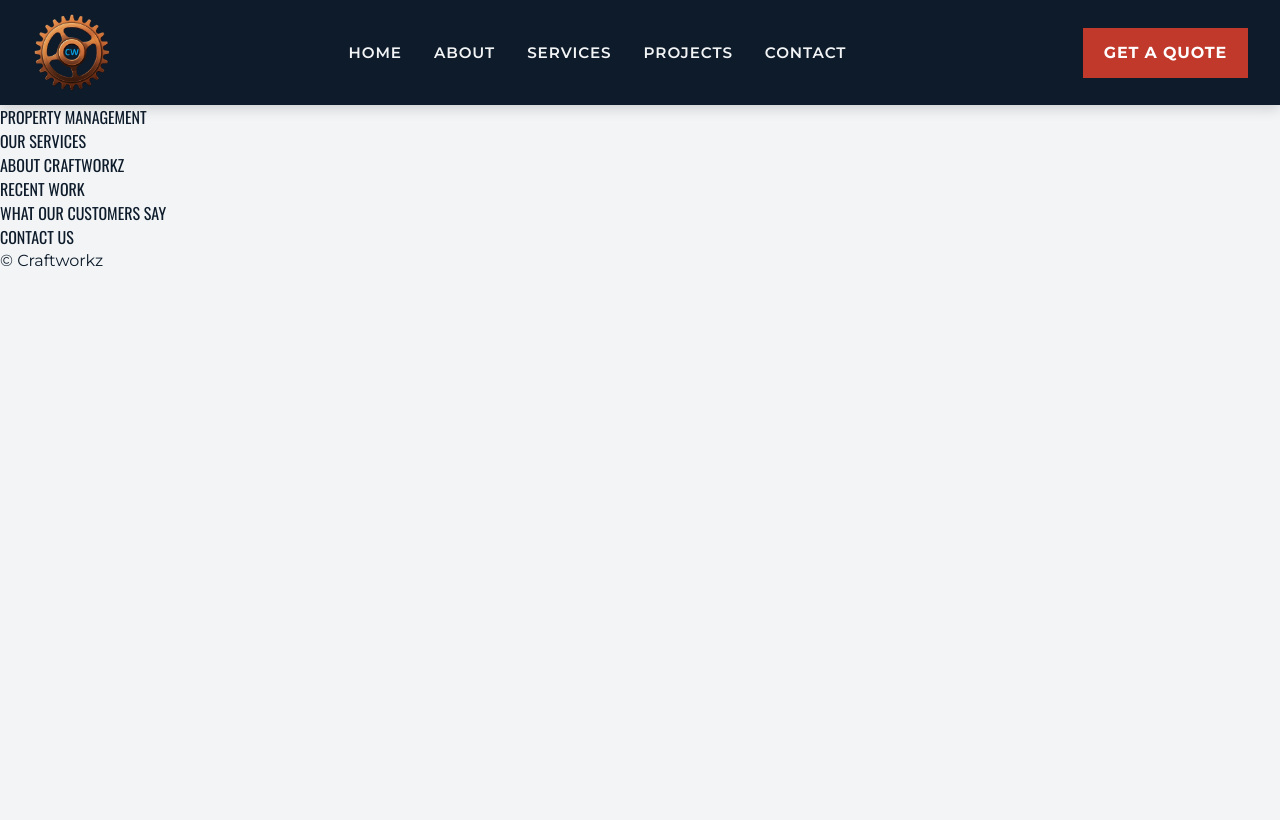
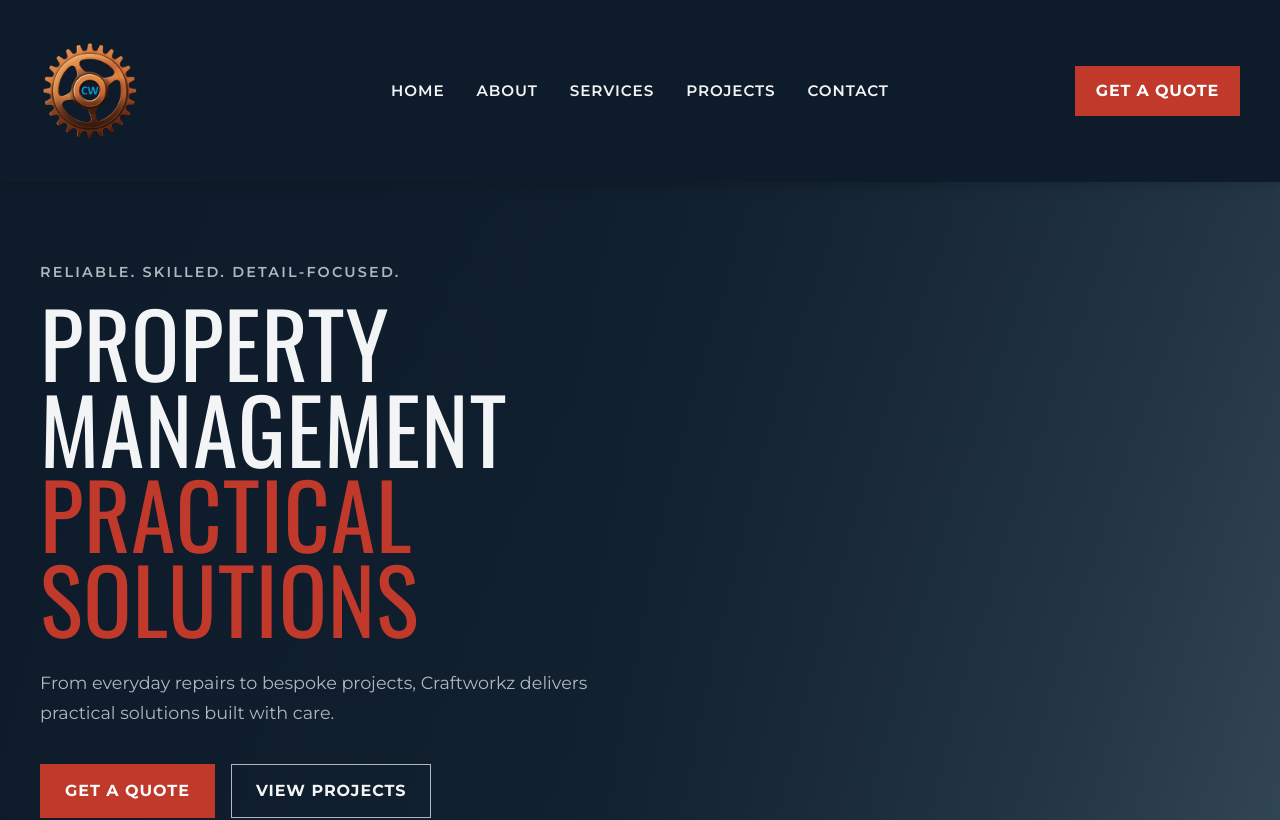
Before and after one commit to EmyliePm/craftworkz, a Next.js app: page / in a window 1280 px wide. Shown: the top 820 px of the page. Built offline with nearby package versions, Linux system fonts and the light colour scheme.

Commit message:
started the Hero

```diff
--- a/components/Contact.tsx
+++ b/components/Contact.tsx
@@ -1,6 +1,6 @@
 export default function Contact() {
   return (
-    <section>
+    <section id="contact">
       <h2>Contact Us</h2>
     </section>
   );
--- /dev/null
+++ b/components/Hero.module.css
@@ -0,0 +1,121 @@
+.hero {
+  min-height: 620px;
+
+  background:
+    linear-gradient(
+      90deg,
+      rgba(13, 27, 42, 0.98) 0%,
+      rgba(13, 27, 42, 0.9) 45%,
+      rgba(13, 27, 42, 0.55) 100%
+    ),
+    linear-gradient(135deg, #0d1b2a, #607d8b);
+
+  display: flex;
+  align-items: center;
+}
+
+.overlay {
+  width: 100%;
+  padding: 80px 32px;
+}
+
+.content {
+  width: min(100%, 1200px);
+  margin: 0 auto;
+}
+
+.eyebrow {
+  margin: 0 0 16px;
+
+  color: var(--concrete);
+  font-size: 0.9rem;
+  font-weight: 600;
+  text-transform: uppercase;
+  letter-spacing: 0.15em;
+}
+
+.content h1 {
+  max-width: 720px;
+  margin: 0;
+
+  color: var(--light-steel);
+  font-size: clamp(3rem, 7vw, 6.5rem);
+  line-height: 0.95;
+  letter-spacing: 0.01em;
+}
+
+.content h1 span {
+  display: block;
+  color: var(--craft-red);
+}
+
+.description {
+  max-width: 600px;
+  margin: 28px 0 0;
+
+  color: var(--concrete);
+  font-size: 1.1rem;
+  line-height: 1.7;
+}
+
+.actions {
+  display: flex;
+  flex-wrap: wrap;
+  gap: 16px;
+
+  margin-top: 36px;
+}
+
+.primaryButton,
+.secondaryButton {
+  padding: 14px 24px;
+
+  font-weight: 700;
+  text-transform: uppercase;
+  letter-spacing: 0.06em;
+
+  transition:
+    background 0.2s ease,
+    color 0.2s ease,
+    transform 0.2s ease;
+}
+
+.primaryButton {
+  background: var(--craft-red);
+  border: 1px solid var(--craft-red);
+  color: white;
+}
+
+.secondaryButton {
+  background: transparent;
+  border: 1px solid var(--concrete);
+  color: var(--light-steel);
+}
+
+.primaryButton:hover,
+.secondaryButton:hover {
+  transform: translateY(-2px);
+}
+
+.primaryButton:hover {
+  background: #a93226;
+}
+
+.secondaryButton:hover {
+  background: var(--light-steel);
+  color: var(--deep-navy);
+}
+
+@media (max-width: 700px) {
+  .hero {
+    min-height: 540px;
+  }
+
+  .overlay {
+    padding: 64px 20px;
+  }
+
+  .description {
+    font-size: 1rem;
+  }
+}
--- a/components/Hero.tsx
+++ b/components/Hero.tsx
@@ -1,7 +1,34 @@
+import Link from "next/link";
+import styles from "./Hero.module.css";
+
 export default function Hero() {
   return (
-    <section>
-      <h1>Property Management</h1>
+    <section className={styles.hero}>
+      <div className={styles.overlay}>
+        <div className={styles.content}>
+          <p className={styles.eyebrow}>Reliable. Skilled. Detail-focused.</p>
+
+          <h1>
+            Property Management
+            <span> Practical Solutions</span>
+          </h1>
+
+          <p className={styles.description}>
+            From everyday repairs to bespoke projects, Craftworkz delivers
+            practical solutions built with care.
+          </p>
+
+          <div className={styles.actions}>
+            <Link href="#contact" className={styles.primaryButton}>
+              Get a Quote
+            </Link>
+
+            <Link href="#projects" className={styles.secondaryButton}>
+              View Projects
+            </Link>
+          </div>
+        </div>
+      </div>
     </section>
   );
 }
--- a/components/Navbar.module.css
+++ b/components/Navbar.module.css
@@ -1,19 +1,27 @@
 .navbar {
-  display: flex;
-  align-items: center;
-  justify-content: space-between;
   position: sticky;
   top: 0;
   z-index: 1000;
   box-shadow: 0 4px 12px rgba(0, 0, 0, 0.15);
 
   background: var(--deep-navy);
-  padding: 12px 32px;
+  padding-top: 20px;
+  padding-bottom: 20px;
 }
+.container {
+  width: 100%;
+  max-width: 1400px;
+  margin: 0 auto;
+  padding: 20px 40px;
 
+  display: grid;
+  grid-template-columns: 1fr auto 1fr;
+  align-items: center;
+}
 .logo {
-  width: 80px;
+  width: 100px;
   height: auto;
+  justify-self: start;
 }
 
 .navLinks {
@@ -24,6 +32,8 @@
   margin: 0;
   padding: 0;
   list-style: none;
+
+  justify-self: center;
 }
 
 .navLinks a {
@@ -52,7 +62,22 @@
     background 0.2s ease,
     color 0.2s ease;
 }
+.quoteButton {
+  justify-self: end;
 
+  background: var(--craft-red);
+  color: white;
+  padding: 12px 20px;
+  border: 1px solid var(--craft-red);
+
+  font-weight: 700;
+  text-transform: uppercase;
+  letter-spacing: 0.05em;
+
+  transition:
+    background 0.2s ease,
+    color 0.2s ease;
+}
 .quoteButton:hover {
   background: transparent;
   color: var(--craft-red);
--- a/components/Navbar.tsx
+++ b/components/Navbar.tsx
@@ -3,11 +3,12 @@ import Image from "next/image";
 export default function Navbar() {
   return (
     <nav className={styles.navbar}>
+      <div className={styles.container}>
         <Image
           src="/images/logo.png"
           alt="Craftworkz Logo"
-        width={200}
-        height={200}
+          width={250}
+          height={250}
           className={styles.logo}
         />
         <ul className={styles.navLinks}>
@@ -30,6 +31,7 @@ export default function Navbar() {
         <a href="/contact" className={styles.quoteButton}>
           Get a Quote
         </a>
+      </div>
     </nav>
   );
 }
--- a/components/RecentWork.tsx
+++ b/components/RecentWork.tsx
@@ -1,6 +1,6 @@
 export default function RecentWork() {
   return (
-    <section>
+    <section id="projects">
       <h2>Recent Work</h2>
     </section>
   );
```
Lines whose indentation alone changed are shown as unchanged.
